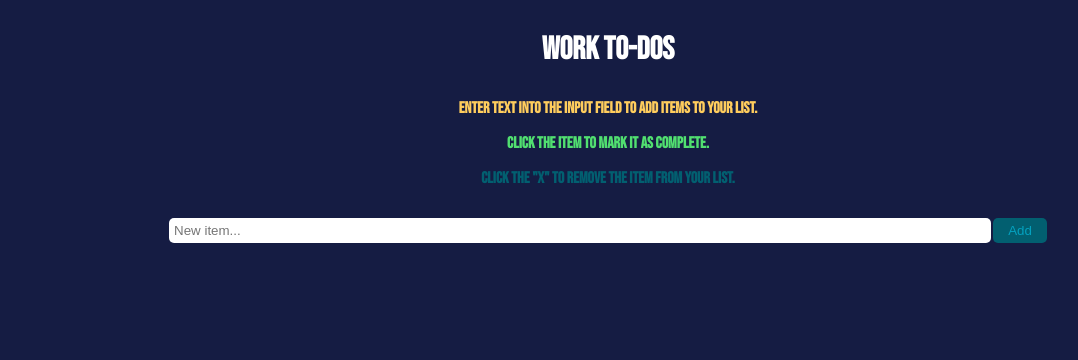
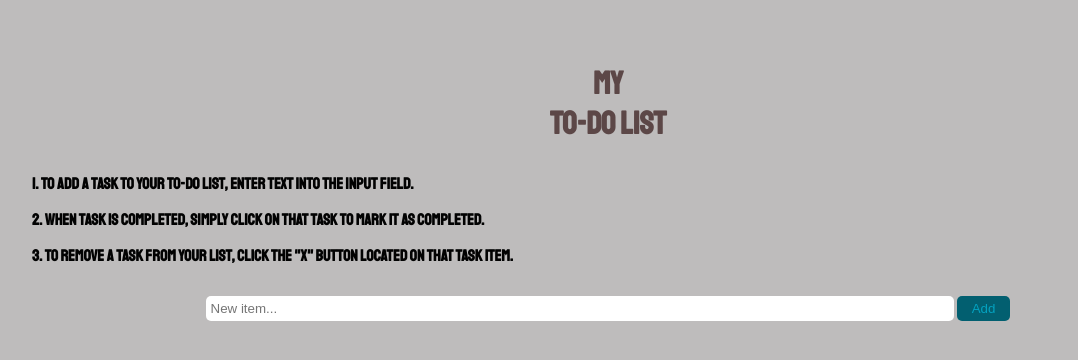
Before and after one commit to aautin189/ToDo_List_Project, a plain HTML site: page index.html in a window 1280 px wide. Shown: the whole page, without its empty margins (32-1110 px from the left). Drawn offline with Linux system fonts and the light colour scheme.

Commit message:
updated styling

```diff
--- a/index.html
+++ b/index.html
@@ -4,20 +4,22 @@
 	<!-- Google Fonts -->
 	<link href="https://fonts.googleapis.com/css?family=Anton&display=swap" rel="stylesheet">
 	<link href="https://fonts.googleapis.com/css?family=Bebas+Neue&display=swap" rel="stylesheet">
+	<link href="https://fonts.googleapis.com/css?family=Staatliches&display=swap" rel="stylesheet">
 
 
 
 	<style>
 
 		body {
-			background: #151C43;
+			background: #BEBCBC;
 			text-align: center;
-			font-family: 'Bebas Neue', cursive;
+			margin: 5%;
+			font-family: 'Staatliches', cursive;
 		}
 
 
 		h1 {
-			color: #ffffff;
+			color: #5C4747;
 			font-weight: 800;
 		}
 
@@ -25,6 +27,9 @@
 
 		p {
 			font-weight: 600;
+			text-align: left;
+			color: #020202;
+
 		}
 
 
@@ -72,20 +77,21 @@
 		.intro {
 			margin: 30px 0px;
 			font-weight: bold;
+
 		}
 
 		#first {
 			margin-top: 10px;
-			color: #FFCD5D;
+
 		}
 
 		#second {
-			color: #51DF70;
+
 
 		}
 
 		#third {
-			color: #025F70;
+
 			margin-bottom: 30px;
 		}
 
@@ -119,8 +125,8 @@
 
 
 		.done {
-			background: #12631E !important;
-			color: #00891E;
+			background: #373737 !important;
+			color: #848383;
 		}
 
 		.delete {
@@ -134,10 +140,10 @@
 <body>
 	<div class="container">
 
-
+		<!-- Welcome Message -->
 		<div class="row">
 			<div class="intro col-12">
-				<h1>Work To-Dos</h1>
+				<h1>My <br>To-Do List</h1>
 				<div>
 					<div class="border1"></div>
 				</div>
@@ -145,18 +151,18 @@
 		</div>
 
 
-
+		<!-- User Instructions -->
 		<div class="row">
 			<div class="helpText col-12">
-				<p id="first">Enter text into the input field to add items to your list.</p>
-				<p id="second">Click the item to mark it as complete.</p>
-				<p id="third">Click the "X" to remove the item from your list.</p>
+				<p id="first">1. To add a task to your TO-DO list, enter text into the input field.</p>
+				<p id="second">2. When task is completed, simply click on that task to mark it as completed.</p>
+				<p id="third">3. To remove a task from your list, click the "X" button located on that task item.</p>
 			</div>
 		</div>
 
 
 
-		<!-- user input -->
+		<!-- User Input Area -->
 		<div class="row">
 			<div class="col-12">
 				<input id="userInput" type="text" placeholder="New item..." maxlength="27">
```
Also changed, not shown: 2 other files.
